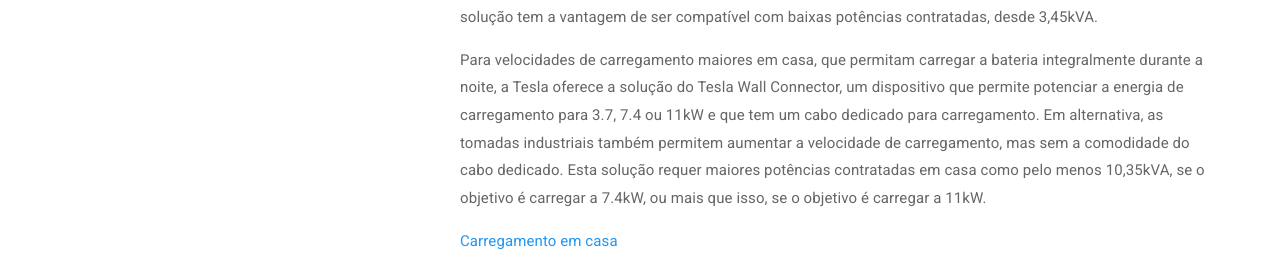
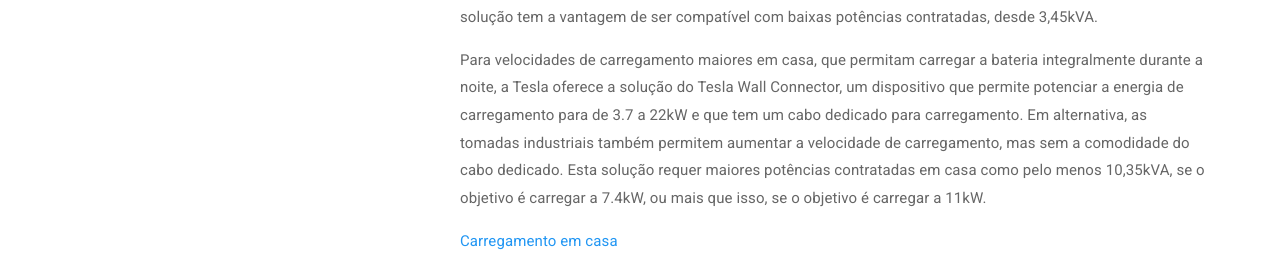
Before and after one commit to jonasman/teslaclubportugal, a Jekyll site: the page built from _docs/FAQ.md, in a window 1280 px wide and 900 px high, scrolled down 549 px. Shown: the part 209-489 px from the top of the window. Built offline with Jekyll 4.4.1, drawn with Linux system fonts in a browser that asks for light colours; nearby versions of some CDN libraries.

Commit message:
Update FAQ.md

```diff
--- a/_docs/FAQ.md
+++ b/_docs/FAQ.md
@@ -17,7 +17,7 @@
 
 A tomada comum é a solução mais acessível e globalmente disponível. A velocidade de carregamento é baixa (cerca de 3kW) mas, dependendo do perfil de utilização do carro, pode ser suficiente para carregar o que se utiliza de dia. Assumindo 10h como o tempo de carregamento noturno que dispomos, a tomada comum é capaz de carregar cerca de um terço da bateria de 100kWh ou quase metade da bateria de 75kWh. Esta solução tem a vantagem de ser compatível com baixas potências contratadas, desde 3,45kVA.
 
-Para velocidades de carregamento maiores em casa, que permitam carregar a bateria integralmente durante a noite, a Tesla oferece a solução do Tesla Wall Connector, um dispositivo que permite potenciar a energia de carregamento para 3.7, 7.4 ou 11kW e que tem um cabo dedicado para carregamento. Em alternativa, as tomadas industriais também permitem aumentar a velocidade de carregamento, mas sem a comodidade do cabo dedicado. Esta solução requer maiores potências contratadas em casa como pelo menos 10,35kVA, se o objetivo é carregar a 7.4kW, ou mais que isso, se o objetivo é carregar a 11kW.
+Para velocidades de carregamento maiores em casa, que permitam carregar a bateria integralmente durante a noite, a Tesla oferece a solução do Tesla Wall Connector, um dispositivo que permite potenciar a energia de carregamento para de 3.7 a 22kW e que tem um cabo dedicado para carregamento. Em alternativa, as tomadas industriais também permitem aumentar a velocidade de carregamento, mas sem a comodidade do cabo dedicado. Esta solução requer maiores potências contratadas em casa como pelo menos 10,35kVA, se o objetivo é carregar a 7.4kW, ou mais que isso, se o objetivo é carregar a 11kW.
 
 <a target="_blank" href="https://www.tesla.com/pt_PT/support/home-charging-installation">Carregamento em casa</a>
 
```
